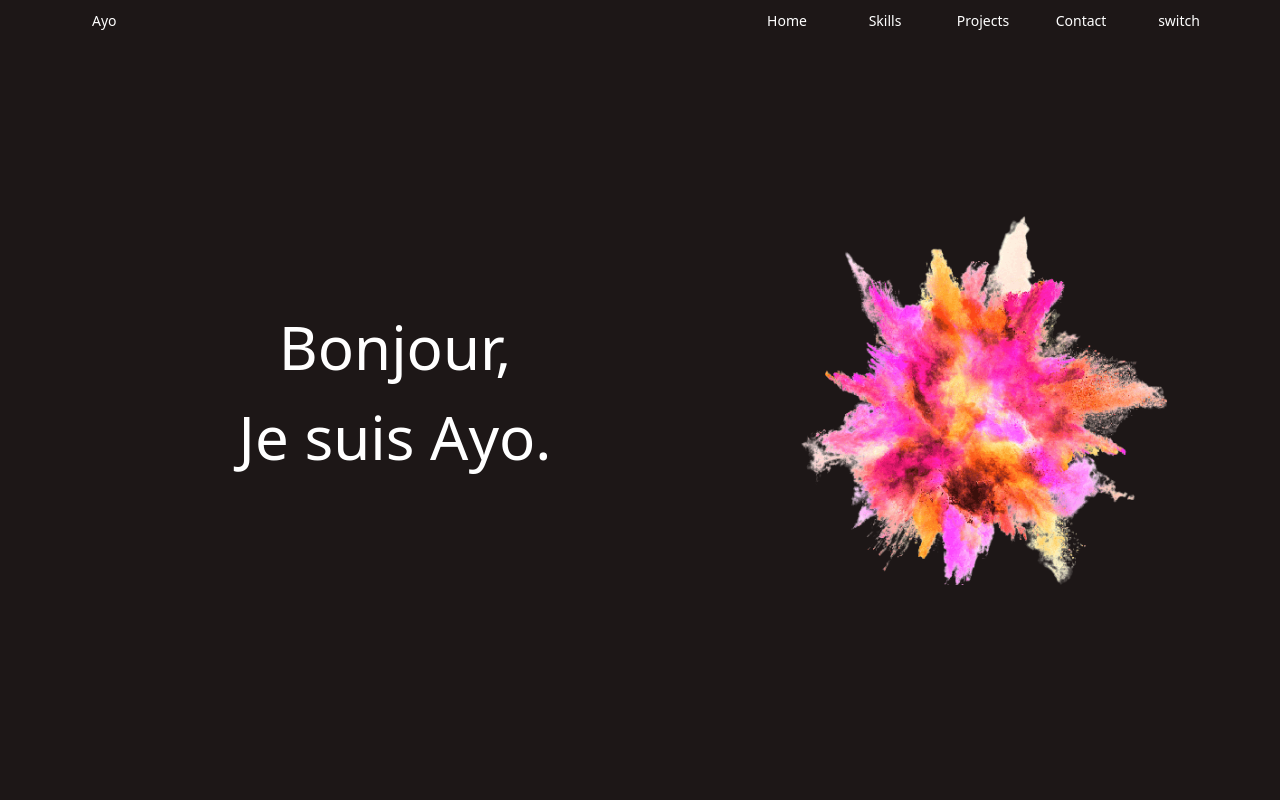
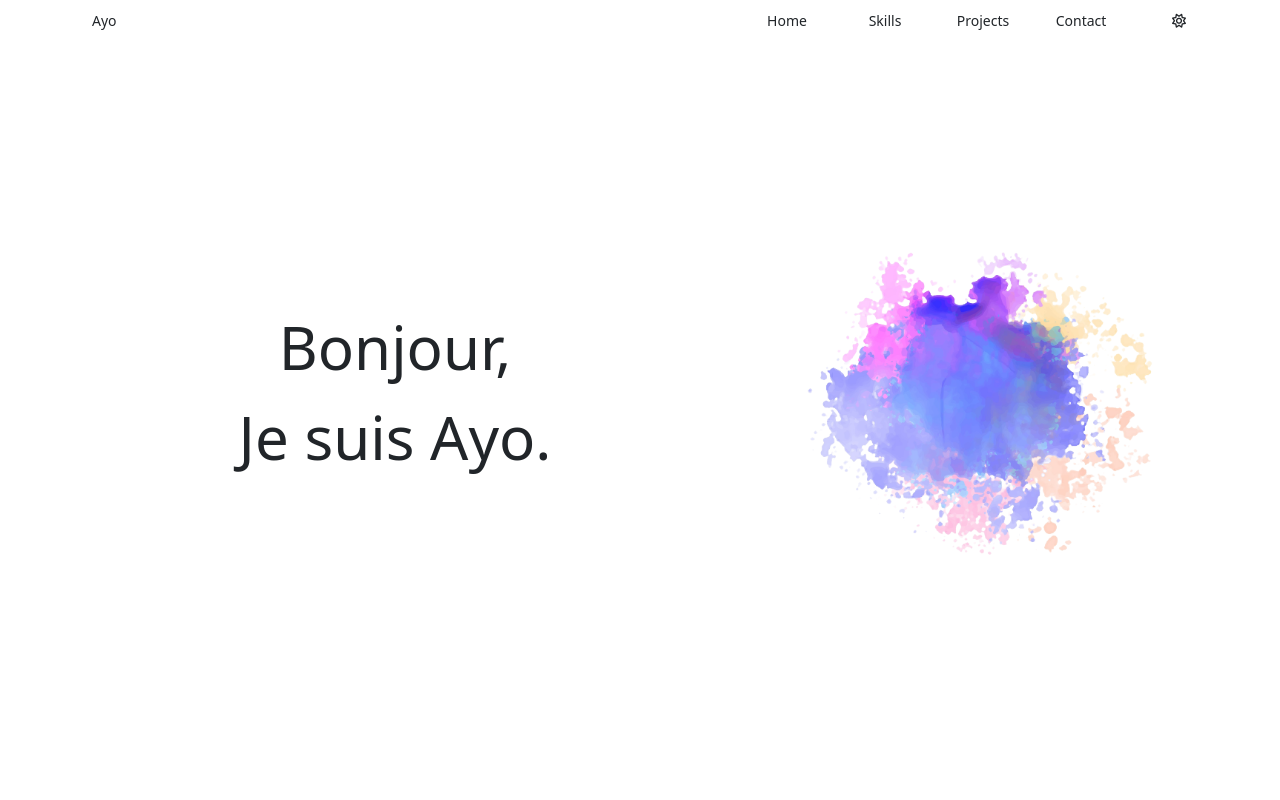
Before and after one commit to JosephAyo/portfolio-website, a React (Create React App) app: page / in a window 1280 px wide. Shown: the top 800 px of the page. Built offline with nearby package versions, Linux system fonts and the light colour scheme.

Commit message:
added dark and light mode, modularized header panel

```diff
--- a/public/index.html
+++ b/public/index.html
@@ -25,6 +25,7 @@
       Learn how to configure a non-root public URL by running `npm run build`.
     -->
     <title>React App</title>
+    <script src="https://kit.fontawesome.com/ee3aabd410.js" crossorigin="anonymous"></script>
   </head>
   <body>
     <noscript>You need to enable JavaScript to run this app.</noscript>
--- a/src/App.js
+++ b/src/App.js
@@ -1,13 +1,14 @@
 import "./App.scss";
 import Main from "./pages/Main/Main";
+import { DisplayContextProvider } from "./context/DisplayContext";
 
 function App() {
   return (
-    <div className="App">
-      <header className="App-main dark-mode">
-        <Main />
-      </header>
-    </div>
+    <DisplayContextProvider>
+      <div className="App">
+          <Main />
+      </div>
+    </DisplayContextProvider>
   );
 }
 
--- a/src/App.scss
+++ b/src/App.scss
@@ -1,24 +1,7 @@
-$bg-dark-mode: rgb(29, 23, 23);
-$grey-dark-mode: rgba(66, 66, 66, 0.712);
-$white-text: #fff;
-$primary: rgb(0, 132, 255);
-
 .App {
   text-align: center;
 
-  .App-main {
-    min-height: 100vh;
-    display: flex;
-    flex-direction: column;
-    align-items: center;
-    justify-content: center;
-    font-size: calc(10px + 2vmin);
-  }
 
-  .dark-mode {
-    background-color: $bg-dark-mode;
-    color: $white-text;
-  }
 }
 
 .App-logo {
--- a/src/components/HeaderPanel/HeaderPanel.jsx
+++ b/src/components/HeaderPanel/HeaderPanel.jsx
@@ -1,8 +1,14 @@
-import React, { useState, useEffect } from "react";
+import React, { useState, useEffect, useContext } from "react";
 import "./style.scss";
 
-const HeaderPanel = () => {
+import { DisplayContext } from "../../context/DisplayContext";
+import HeaderPanelItems from "../HeaderPanelItems/HeaderPanelItems";
+
+const sections = ["Home", "Skills", "Projects", "Contact"];
+const HeaderPanel = (props) => {
   const [scrollPosition, setScrollPosition] = useState(0);
+  const [currentSection, setCurrentSection] = useState(0);
+  const { displayMode, setDisplayMode } = useContext(DisplayContext);
 
   useEffect(() => {
     window.addEventListener("scroll", scrollHandler, { passive: true });
@@ -14,6 +20,15 @@ const HeaderPanel = () => {
   const scrollHandler = () => {
     setScrollPosition(window.pageYOffset);
   };
+
+  const setDisplayModeHandler = () => {
+    if (displayMode === "light") {
+      setDisplayMode("dark");
+    } else {
+      setDisplayMode("light");
+    }
+  };
+
   return (
     <div
       className={
@@ -26,20 +41,20 @@ const HeaderPanel = () => {
         <div className="col-md-7 profile">
           <p>Ayo</p>
         </div>
-        <div className="col-md-1 section-tag">
-          <p>Home</p>
-        </div>
-        <div className="col-md-1 section-tag">
-          <p>Skills</p>
-        </div>
-        <div className="col-md-1 section-tag">
-          <p>Projects</p>
-        </div>
-        <div className="col-md-1 section-tag">
-          <p>Contact</p>
-        </div>
-        <div className="col-md-1 switch-tag">
-          <p>switch</p>
+        {sections.map((section, index) => (
+          <HeaderPanelItems itemName={section} sectionIndex={index} />
+        ))}
+        <div
+          className="col-md-1 switch-tag"
+          onClick={() => setDisplayModeHandler()}
+        >
+          <p>
+            <i
+              style={{ fontSize: "14px" }}
+              class={displayMode === "dark" ? "far fa-moon" : "far fa-sun"}
+              aria-hidden="true"
+            ></i>
+          </p>
         </div>
       </div>
     </div>
--- a/src/components/HeaderPanel/style.scss
+++ b/src/components/HeaderPanel/style.scss
@@ -51,6 +51,9 @@
       p {
         @include panel-item();
       }
+      &:hover {
+        cursor: pointer;
+      }
     }
   }
 }
--- /dev/null
+++ b/src/components/HeaderPanelItems/HeaderPanelItems.jsx
@@ -0,0 +1,20 @@
+import React from "react";
+
+const HeaderPanelItems = ({itemName, sectionIndex}) => {
+  return (
+    <div
+      className="col-md-1 section-tag"
+      onClick={() =>
+        window.scrollTo({
+          top: window.innerHeight * sectionIndex,
+          left: 0,
+          behavior: "smooth",
+        })
+      }
+    >
+      <p>{itemName}</p>
+    </div>
+  );
+};
+
+export default HeaderPanelItems;
--- /dev/null
+++ b/src/context/DisplayContext.jsx
@@ -0,0 +1,13 @@
+import React, { createContext, useState } from "react";
+
+export const DisplayContext = createContext();
+
+export const DisplayContextProvider = ({ children }) => {
+  const [displayMode, setDisplayMode] = useState("light");
+
+  return (
+    <DisplayContext.Provider value={{ displayMode, setDisplayMode }}>
+      {children}
+    </DisplayContext.Provider>
+  );
+};
--- a/src/pages/Main/Main.jsx
+++ b/src/pages/Main/Main.jsx
@@ -1,11 +1,38 @@
-import React from "react";
+import React, { useContext } from "react";
 import "./style.scss";
-import splash1 from "../../images/splash1.png";
+import splash1 from "../../images/26934.png";
 import HeaderPanel from "../../components/HeaderPanel/HeaderPanel";
+import { DisplayContext } from "../../context/DisplayContext";
+
 const Main = () => {
+  const { displayMode } = useContext(DisplayContext);
+
   return (
+    <div className={displayMode === "dark" ? "App-main dark-mode" : "App-main"}>
       <div className="main ">
         <HeaderPanel />
+        <div className="row home-section">
+          <div className="col-md-7 hello">
+            <p>
+              Bonjour, <br />
+              Je suis Ayo.
+            </p>
+          </div>
+          <div className="col-md-5 splash-container">
+            <img alt="s" src={splash1} />
+          </div>
+        </div>
+        <div className="row home-section">
+          <div className="col-md-7 hello">
+            <p>
+              Bonjour, <br />
+              Je suis Ayo.
+            </p>
+          </div>
+          <div className="col-md-5 splash-container">
+            <img alt="s" src={splash1} />
+          </div>
+        </div>
         <div className="row home-section">
           <div className="col-md-7 hello">
             <p>
@@ -43,6 +70,7 @@ const Main = () => {
         </div>
       </div> */}
       </div>
+    </div>
   );
 };
 
--- a/src/pages/Main/style.scss
+++ b/src/pages/Main/style.scss
@@ -1,3 +1,8 @@
+$bg-dark-mode: rgb(29, 23, 23);
+$grey-dark-mode: rgba(66, 66, 66, 0.712);
+$white-text: #fff;
+$primary: rgb(0, 132, 255);
+
 @mixin center-div-contents {
   display: flex;
   flex-direction: row;
@@ -16,6 +21,14 @@
 @mixin vert-fill-screen {
   min-height: 100vh;
 }
+
+.App-main {
+  min-height: 100vh;
+  display: flex;
+  flex-direction: column;
+  align-items: center;
+  justify-content: center;
+  font-size: calc(10px + 2vmin);
 
   .main {
     @include hor-fill-screen();
@@ -47,3 +60,9 @@
       }
     }
   }
+}
+
+.dark-mode {
+  background-color: $bg-dark-mode;
+  color: $white-text;
+}
```
Also changed, not shown: src/images/26220.png (added), src/images/26934.png (added). Lines whose indentation alone changed are shown as unchanged.
